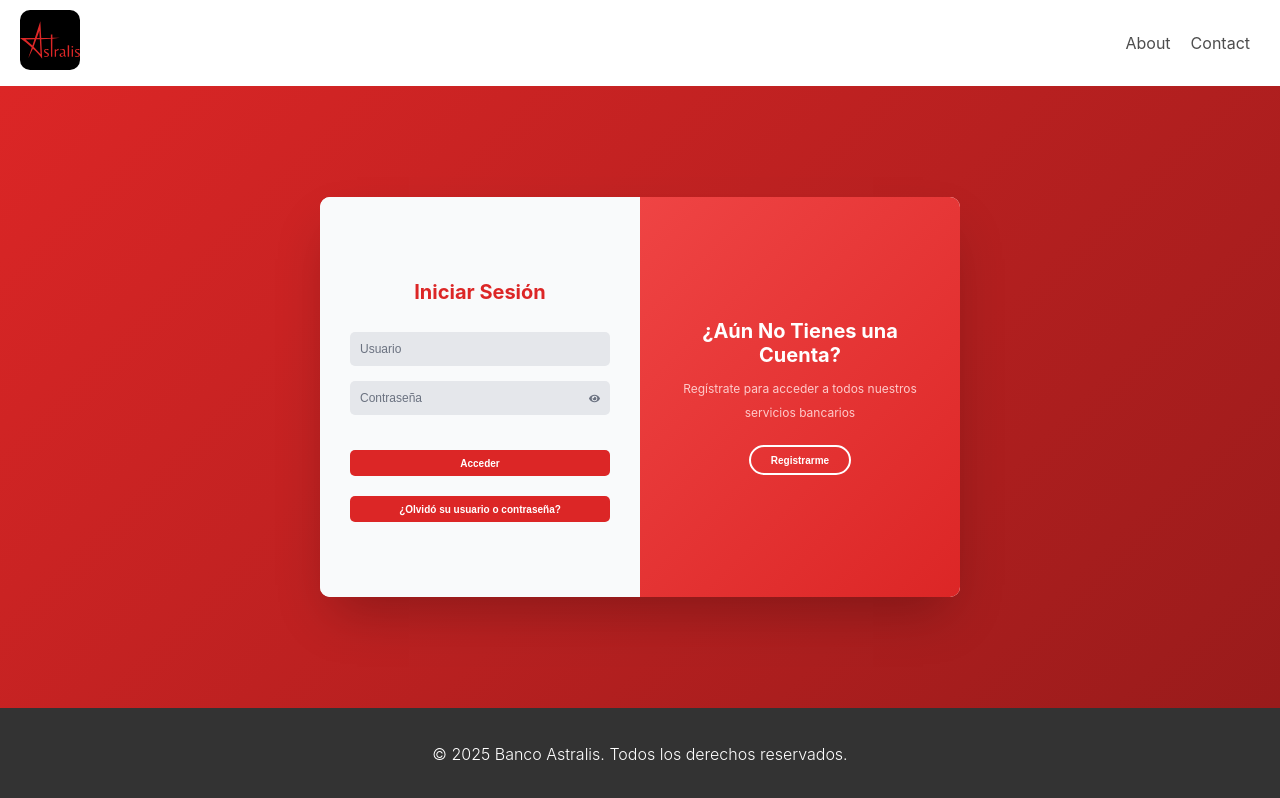
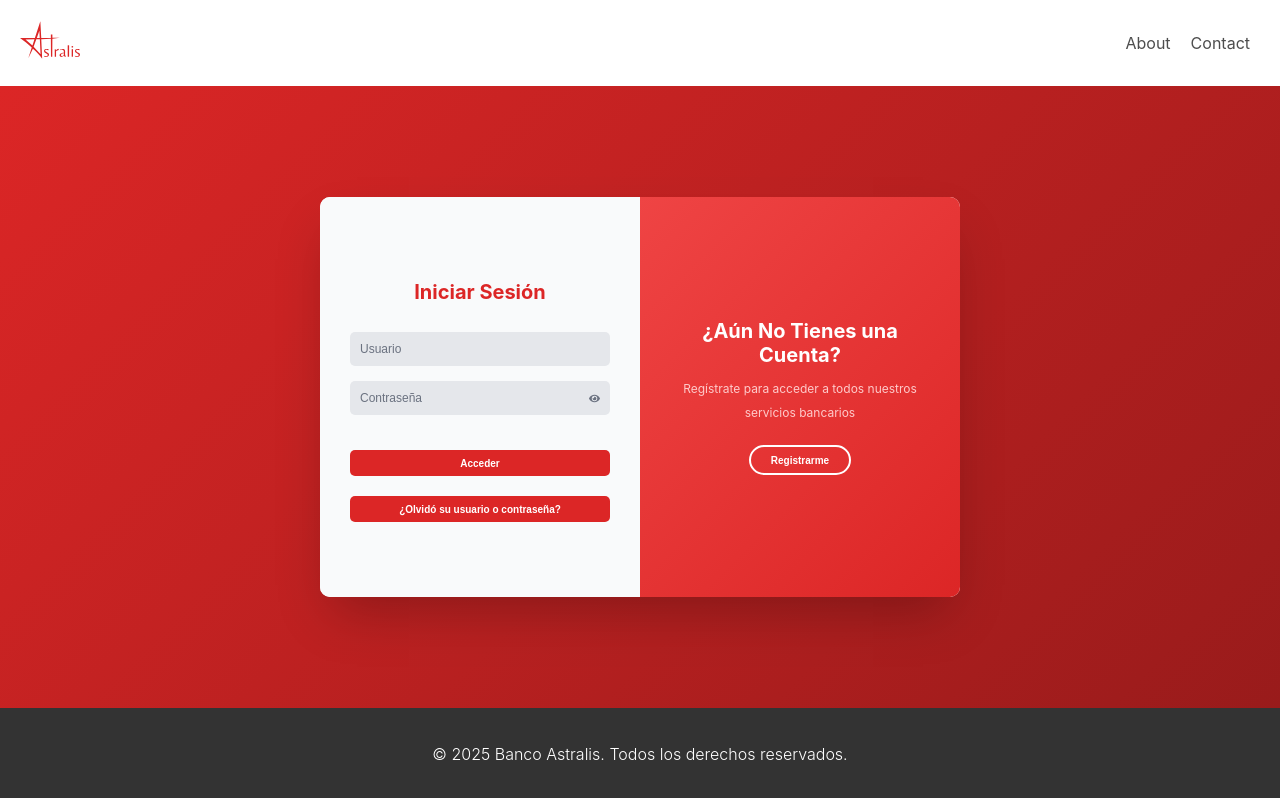
Before and after one commit to Eyden17/PY01-Desarrollo-de-Software, a React (Create React App) app in the folder py1/: page / in a window 1280 px wide. Built offline with nearby package versions, Linux system fonts and the light colour scheme; no server answers.

Commit message:
fix: modificacion inicial de logo para medidas reales

```diff
--- a/py1/src/assets/css/home.css
+++ b/py1/src/assets/css/home.css
@@ -70,11 +70,7 @@
 
 /*logo*/
 .logo {
-   height: 6rem;
    width: 6rem;
-   background-color: rgb(0, 0, 0);
-   border-radius:10px;
-
 }
 /* ===== MODAL ===== */
 .modal-overlay {
```
